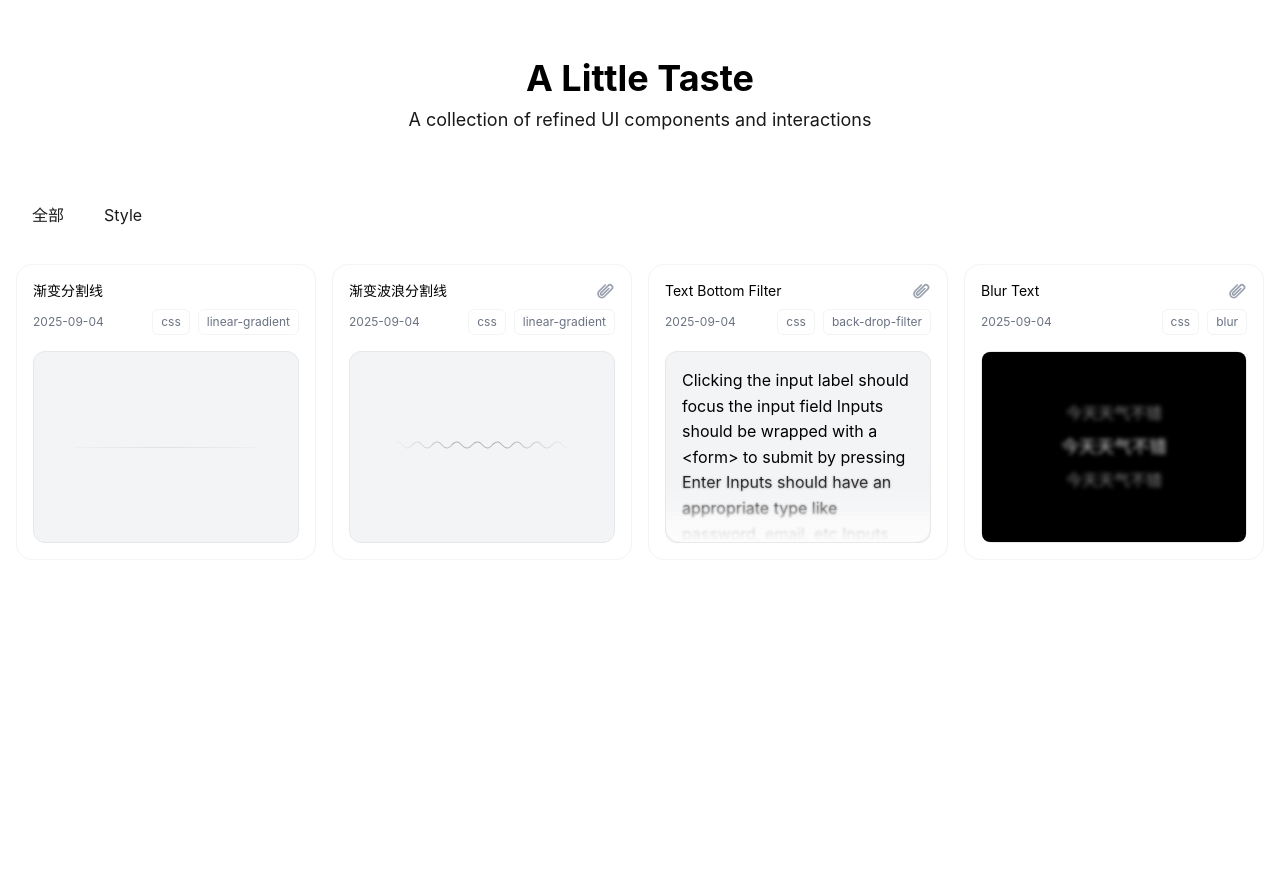
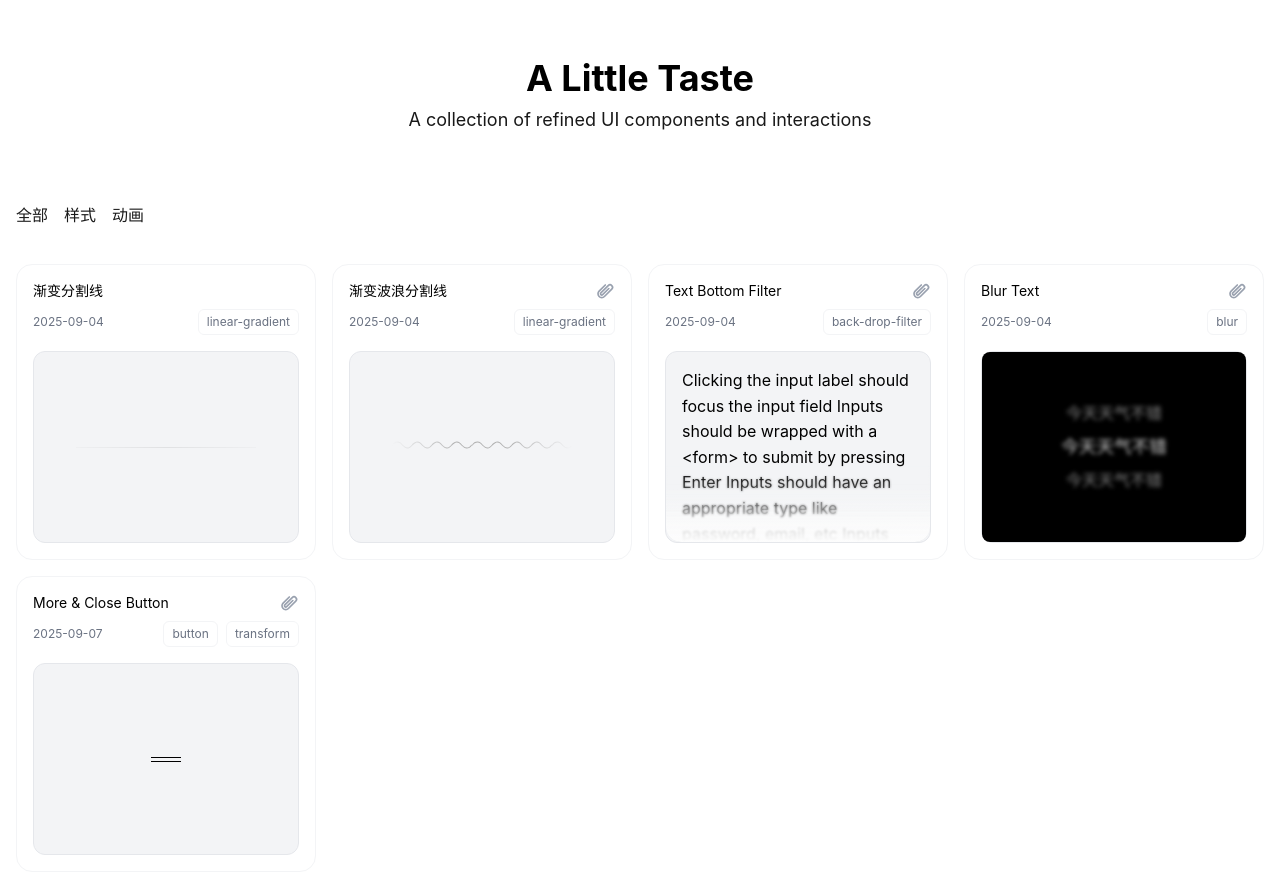
Before and after one commit to minnasuu/insignificant-elements, a React (Vite) app: page / in a window 1280 px wide. Before the commit the page ends 800 px from the top, so only its background shows below. Built offline with nearby package versions, Linux system fonts and the light colour scheme.

Commit message:
perf: update case

```diff
--- a/src/App.tsx
+++ b/src/App.tsx
@@ -30,16 +30,20 @@ function App() {
       <header className="px-4 py-10 text-center relative flex items-center justify-center overflow-hidden h-48">
         <div className="relative max-w-4xl mx-auto flex flex-col gap-2">
           <h1 className="text-4xl font-bold">A Little Taste</h1>
-          <p className="text-lg opacity-90">A collection of refined UI components and interactions</p>
+          <p className="text-lg opacity-90">
+            A collection of refined UI components and interactions
+          </p>
         </div>
       </header>
 
       <nav className="sticky top-0 z-10 px-4">
-        <div className="flex gap-2 bg-wihte opacity-90 backdrop-blur-lg h-12">
-          {categories.map(category => (
+        <div className="flex gap-4 bg-white opacity-90 backdrop-blur-lg h-12">
+          {categories.map((category) => (
             <button
               key={category}
-              className={`px-4 py-2 rounded-lg transition-colors cursor-pointer ${selectedCategory === category ? 'font-bold' : ''}`}
+              className={`py-2 rounded-lg transition-colors cursor-pointer ${
+                selectedCategory === category ? "font-bold" : ""
+              }`}
               onClick={() => setSelectedCategory(category)}
             >
               {category.charAt(0).toUpperCase() + category.slice(1)}
@@ -53,42 +57,72 @@ function App() {
           {filteredComponents.map((component) => (
             <div
               key={component.id}
-              className='flex flex-col gap-4 h-full border border-gray-100 rounded-[16px] p-4 hover:shadow-lg hover:translate-y-[-4px] transition-shadow transition-transform duration-300 cursor-pointer overflow-hidden'
+              className="flex flex-col gap-4 h-full border border-gray-100 rounded-[16px] p-4 hover:shadow-lg hover:translate-y-[-4px] transition-shadow transition-transform duration-300 cursor-pointer overflow-hidden"
             >
               <div className="flex-1 flex flex-col gap-2">
                 <div className="flex justify-between items-center">
                   <h3 className="text-sm">{component.title}</h3>
-                  {component.originLink && <a href={component.originLink} target="_blank" className="text-gray-400 text-sm hover:text-gray-800 transition-colors duration-300">
-                  <svg width="20" height="20" viewBox="0 0 48 48" fill="none" xmlns="http://www.w3.org/2000/svg">
-                  <path d="M24.7073 9.56521L9.85801 24.4145C6.34329 27.9292 6.34329 33.6277 9.85801 37.1424V37.1424C13.3727 40.6571 19.0712 40.6571 22.5859 37.1424L40.2636 19.4647C42.6067 17.1216 42.6067 13.3226 40.2636 10.9794V10.9794C37.9205 8.63628 34.1215 8.63628 31.7783 10.9794L14.1007 28.6571C12.9291 29.8287 12.9291 31.7282 14.1007 32.8997V32.8997C15.2722 34.0713 17.1717 34.0713 18.3433 32.8997L33.1925 18.0505" stroke="currentColor" strokeWidth="4" strokeLinecap="round" strokeLinejoin="round"/></svg>
-                  </a>}
+                  {component.originLink && (
+                    <a
+                      href={component.originLink}
+                      target="_blank"
+                      className="text-gray-400 text-sm hover:text-gray-800 transition-colors duration-300"
+                    >
+                      <svg
+                        width="20"
+                        height="20"
+                        viewBox="0 0 48 48"
+                        fill="none"
+                        xmlns="http://www.w3.org/2000/svg"
+                      >
+                        <path
+                          d="M24.7073 9.56521L9.85801 24.4145C6.34329 27.9292 6.34329 33.6277 9.85801 37.1424V37.1424C13.3727 40.6571 19.0712 40.6571 22.5859 37.1424L40.2636 19.4647C42.6067 17.1216 42.6067 13.3226 40.2636 10.9794V10.9794C37.9205 8.63628 34.1215 8.63628 31.7783 10.9794L14.1007 28.6571C12.9291 29.8287 12.9291 31.7282 14.1007 32.8997V32.8997C15.2722 34.0713 17.1717 34.0713 18.3433 32.8997L33.1925 18.0505"
+                          stroke="currentColor"
+                          strokeWidth="4"
+                          strokeLinecap="round"
+                          strokeLinejoin="round"
+                        />
+                      </svg>
+                    </a>
+                  )}
                 </div>
 
                 <div className="flex justify-between items-center mt-auto">
-                    <span className="text-gray-500 text-xs">{component.date}</span>
+                  <span className="text-gray-500 text-xs">
+                    {component.date}
+                  </span>
                   <div className="flex gap-2">
-                    {component.tags.map(tag => (
-                      <span key={tag} className="text-gray-500 text-xs border border-gray-100 rounded-md px-2 py-1">{tag}</span>
+                    {component.tags.map((tag) => (
+                      <span
+                        key={tag}
+                        className="text-gray-500 text-xs border border-gray-100 rounded-md px-2 py-1"
+                      >
+                        {tag}
+                      </span>
                     ))}
                   </div>
                 </div>
               </div>
 
               <div className="h-48 bg-gray-100 rounded-[12px] border border-gray-200">
-              {component.component ? <div className="flex items-center justify-center w-full h-full">
+                {component.component ? (
+                  <div className="flex items-center justify-center w-full h-full">
                     {component.component}
-                </div>:<div className="flex gap-2 items-center justify-center h-full">
+                  </div>
+                ) : (
+                  <div className="flex gap-2 items-center justify-center h-full">
                     <div className="preview-element w-2 h-2 bg-gray-600 rounded-full"></div>
                     <div className="preview-element w-2 h-2 bg-gray-600 rounded-full"></div>
                     <div className="preview-element w-2 h-2 bg-gray-600 rounded-full"></div>
-                </div>}
+                  </div>
+                )}
               </div>
             </div>
           ))}
         </div>
       </main>
     </div>
-  )
+  );
 }
 
 export default App
--- a/src/mock.tsx
+++ b/src/mock.tsx
@@ -1,57 +1,95 @@
   import type { ComponentItem } from "./App";
+import MoreCloseIcon from "./pages/Animation/MoreCloseIcon/index";
 import TextBottomFilter from "./pages/Visual/TextBottomFilter";
 
 export const components: ComponentItem[] = [
   {
-        id: 'gradient-divider',
-        title: '渐变分割线',
-        category: 'Style',
-        date: '2025-09-04',
-        tags: ['css', 'linear-gradient'],
-        component: <div className="w-full h-px to-gray-100" style={{
-          width: '180px',
-          height: '1px',
-          background: 'linear-gradient(to right, rgba(0,0,0,0.02), rgba(0,0,0,0.08), rgba(0,0,0,0.02))'
-        }}>
-        </div>
+    id: "gradient-divider",
+    title: "渐变分割线",
+    category: "样式",
+    date: "2025-09-04",
+    tags: ["linear-gradient"],
+    component: (
+      <div
+        className="w-full h-px to-gray-100"
+        style={{
+          width: "180px",
+          height: "1px",
+          background:
+            "linear-gradient(to right, rgba(0,0,0,0.02), rgba(0,0,0,0.08), rgba(0,0,0,0.02))",
+        }}
+      ></div>
+    ),
   },
   {
-      id: 'gradient-wave-divider',
-      title: '渐变波浪分割线',
-      category: 'Style',
-      date: '2025-09-04',
-      tags: ['css', 'linear-gradient'],
-      component: <div aria-hidden="true"
+    id: "gradient-wave-divider",
+    title: "渐变波浪分割线",
+    category: "样式",
+    date: "2025-09-04",
+    tags: ["linear-gradient"],
+    component: (
+      <div
+        aria-hidden="true"
         style={{
-        height: '20px',
-    width: '180px',
-    backgroundImage: 'url(./line.svg)',
-    filter: 'invert(1)',
-    '-webkit-mask-image': 'linear-gradient(90deg, transparent, #fff 4rem, #fff calc(100% - 4rem), transparent)',
-    'mask-image': 'linear-gradient(90deg, transparent, #fff 4rem, #fff calc(100% - 4rem), transparent)',
-      }}></div>,
-      originLink: 'https://cmdk.paco.me/'
+          height: "20px",
+          width: "180px",
+          backgroundImage: "url(./line.svg)",
+          filter: "invert(1)",
+          "-webkit-mask-image":
+            "linear-gradient(90deg, transparent, #fff 4rem, #fff calc(100% - 4rem), transparent)",
+          "mask-image":
+            "linear-gradient(90deg, transparent, #fff 4rem, #fff calc(100% - 4rem), transparent)",
+        }}
+      ></div>
+    ),
+    originLink: "https://cmdk.paco.me/",
   },
   {
-      id: 'text-bottom-filter',
-      title: 'Text Bottom Filter',
-      category: 'Style',
-      date: '2025-09-04',
-      tags: ['css', 'back-drop-filter'],
+    id: "text-bottom-filter",
+    title: "Text Bottom Filter",
+    category: "样式",
+    date: "2025-09-04",
+    tags: ["back-drop-filter"],
     component: <TextBottomFilter />,
-      originLink: 'https://interfaces.rauno.me/'
+    originLink: "https://interfaces.rauno.me/",
   },
   {
-      id: 'blur-text',
-      title: 'Blur Text',
-      category: 'Style',
-      date: '2025-09-04',
-      tags: ['css',  'blur'],
-      component: <div className="w-full h-full bg-black flex flex-col gap-2 items-center justify-center rounded-lg">
-        <div className="text-s text-white" style={{filter: 'blur(2px) opacity(0.5)'}}>今天天气不错</div>
-        <div className="text-s text-white" style={{filter: 'blur(2px) opacity(0.8)',transform:'scale(1.1)'}}>今天天气不错</div>
-        <div className="text-s text-white" style={{filter: 'blur(2px) opacity(0.5)'}}>今天天气不错</div>
-      </div>,
-      originLink: 'https://flow.rest/'
+    id: "blur-text",
+    title: "Blur Text",
+    category: "样式",
+    date: "2025-09-04",
+    tags: ["blur"],
+    component: (
+      <div className="w-full h-full bg-black flex flex-col gap-2 items-center justify-center rounded-lg">
+        <div
+          className="text-s text-white"
+          style={{ filter: "blur(2px) opacity(0.5)" }}
+        >
+          今天天气不错
+        </div>
+        <div
+          className="text-s text-white"
+          style={{ filter: "blur(2px) opacity(0.8)", transform: "scale(1.1)" }}
+        >
+          今天天气不错
+        </div>
+        <div
+          className="text-s text-white"
+          style={{ filter: "blur(2px) opacity(0.5)" }}
+        >
+          今天天气不错
+        </div>
+      </div>
+    ),
+    originLink: "https://flow.rest/",
   },
-  ]
+  {
+    id: "more&close-btn",
+    title: "More & Close Button",
+    category: "动画",
+    date: "2025-09-07",
+    tags: ["button", "transform"],
+    component: <MoreCloseIcon />,
+    originLink: "https://layrid.tomoyaokada.com/",
+  },
+];
--- /dev/null
+++ b/src/pages/Animation/MoreCloseIcon/index.css
@@ -0,0 +1,35 @@
+.header__menu-button{
+    position: relative;
+    width: 30px;
+    height: 30px;
+    border: none;
+    cursor: pointer;
+}
+
+.header__menu-line{
+    background: #000;
+    display: block;
+    height: 1px;
+    left: 0;
+    position: absolute;
+    transition: all .4s ease;
+    width: 100%;
+}
+
+.header__menu-line.top{
+    top: 13px;
+}
+
+.header__menu-line.bottom{
+    top: 17px;
+}
+
+.header__menu-button.is-open .header__menu-line.top{
+    top: 15px;
+    transform: rotate(30deg);
+}
+
+.header__menu-button.is-open .header__menu-line.bottom{
+    top: 15px;
+    transform: rotate(-30deg);
+}
--- /dev/null
+++ b/src/pages/Animation/MoreCloseIcon/index.tsx
@@ -0,0 +1,16 @@
+import { useState } from 'react'
+import './index.css'
+
+const MoreCloseIcon = () => {
+    const [isOpen, setIsOpen] = useState(false)
+  return (
+      <div className='w-full h-full flex items-center justify-center' onClick={() => setIsOpen(!isOpen)}>
+          <button className={`header__menu-button ${isOpen ? 'is-open' : ''}`} aria-label="menu close">
+          <span className="header__menu-line top"></span>
+          <span className="header__menu-line bottom"></span>
+      </button>
+      </div>
+  )
+}
+
+export default MoreCloseIcon
```
Lines whose indentation alone changed are shown as unchanged.
